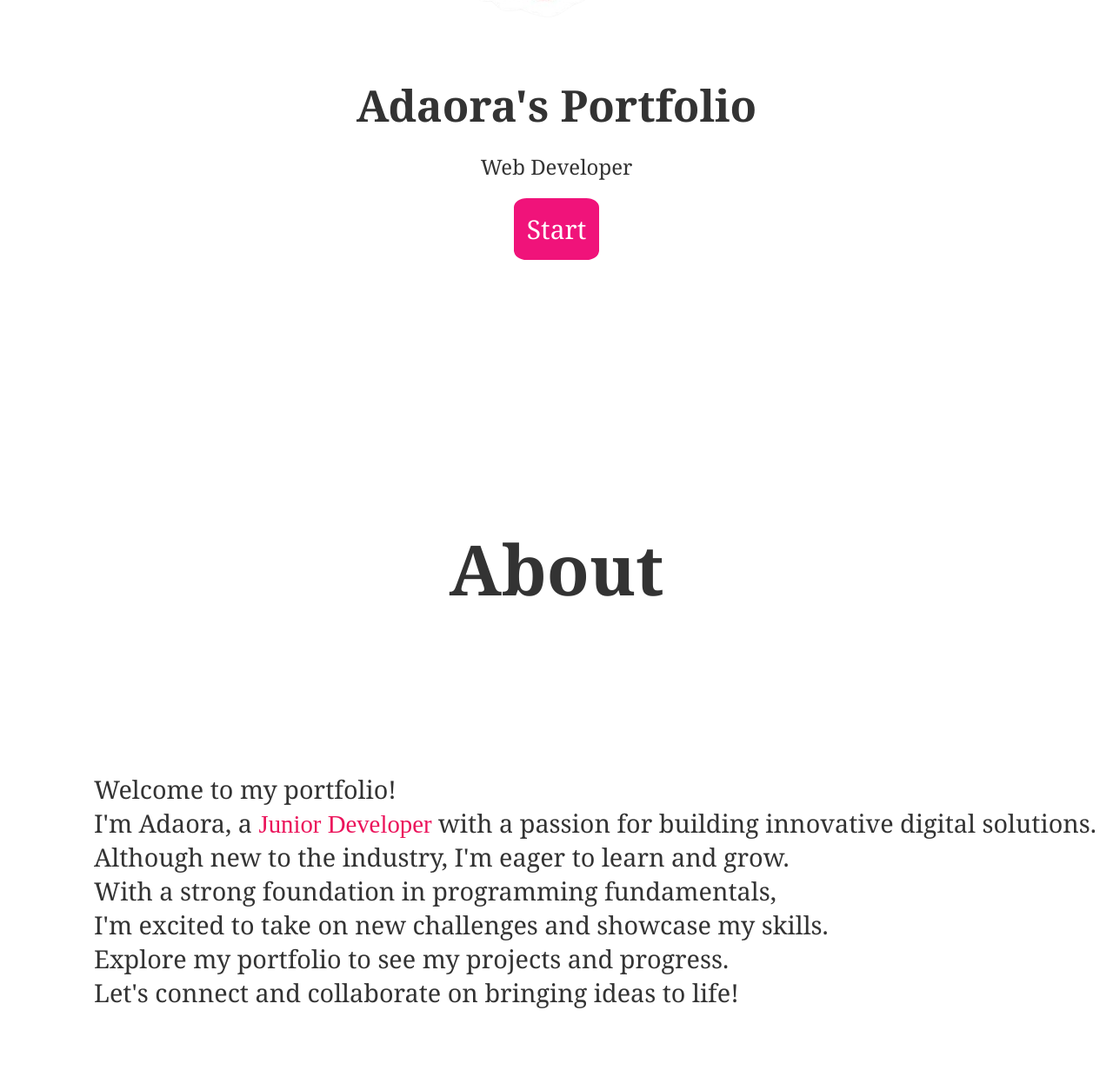
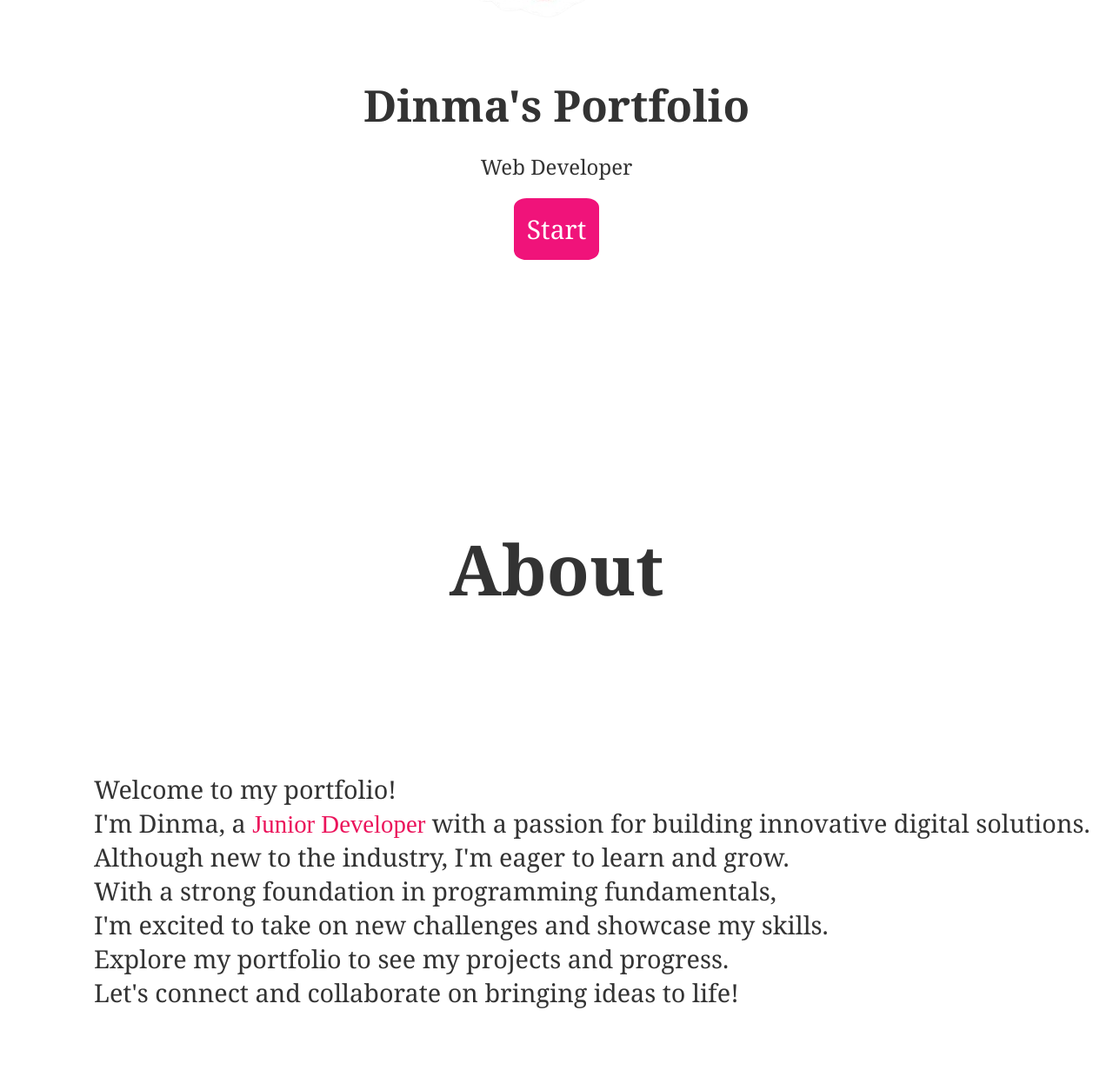
Before and after one commit to dinmabueze/Mini-portfolio, a plain HTML site: page index.html in a window 1280 px wide. Shown: the part 446-1700 px from the top of the page at 87% size. Drawn offline with Linux system fonts and the light colour scheme.

Commit message:
Update index.html

```diff
--- a/index.html
+++ b/index.html
@@ -3,14 +3,14 @@
 <head>
     <meta charset="UTF-8">
     <meta name="viewport" content="width=device-width, initial-scale=1.0">
-    <title>Adaora's Portfolio</title>
+    <title>Dinma's Portfolio</title>
     <link rel="stylesheet" href="style.css">
     <script src="https://kit.fontawesome.com/0f8002d459.js" crossorigin="anonymous"></script>
 </head>
 <body>
     <div id="header-text">
         <img src="images/flower-removebg-preview.png" class="flower">
-        <h1>Adaora's Portfolio</h1>
+        <h1>Dinma's Portfolio</h1>
         <p>Web Developer</p>
         <button>Start</button>
     </div>
@@ -20,7 +20,7 @@
     <div id="about">
         <h1>About</h1>
         <p>
-            Welcome to my portfolio! <br> I'm Adaora, a <span>Junior Developer</span> with a passion for building innovative digital solutions. <br>Although new to the industry, I'm eager to learn and grow. <br> With a strong foundation in programming fundamentals, <br> I'm excited to take on new challenges and showcase my skills. <br> Explore my portfolio to see my projects and progress. <br>Let's connect and collaborate on bringing ideas to life!
+            Welcome to my portfolio! <br> I'm Dinma, a <span>Junior Developer</span> with a passion for building innovative digital solutions. <br>Although new to the industry, I'm eager to learn and grow. <br> With a strong foundation in programming fundamentals, <br> I'm excited to take on new challenges and showcase my skills. <br> Explore my portfolio to see my projects and progress. <br>Let's connect and collaborate on bringing ideas to life!
         </p>
         <img src="images/image-removebg-preview.png" class="image">
     </div>
@@ -57,6 +57,6 @@
     </div>
 
     <p class="copyright">Copyright
-        © by Adaora❤️ 2025</p>
+        © by Dinma❤️ 2025</p>
 </body>
 </html>
```
